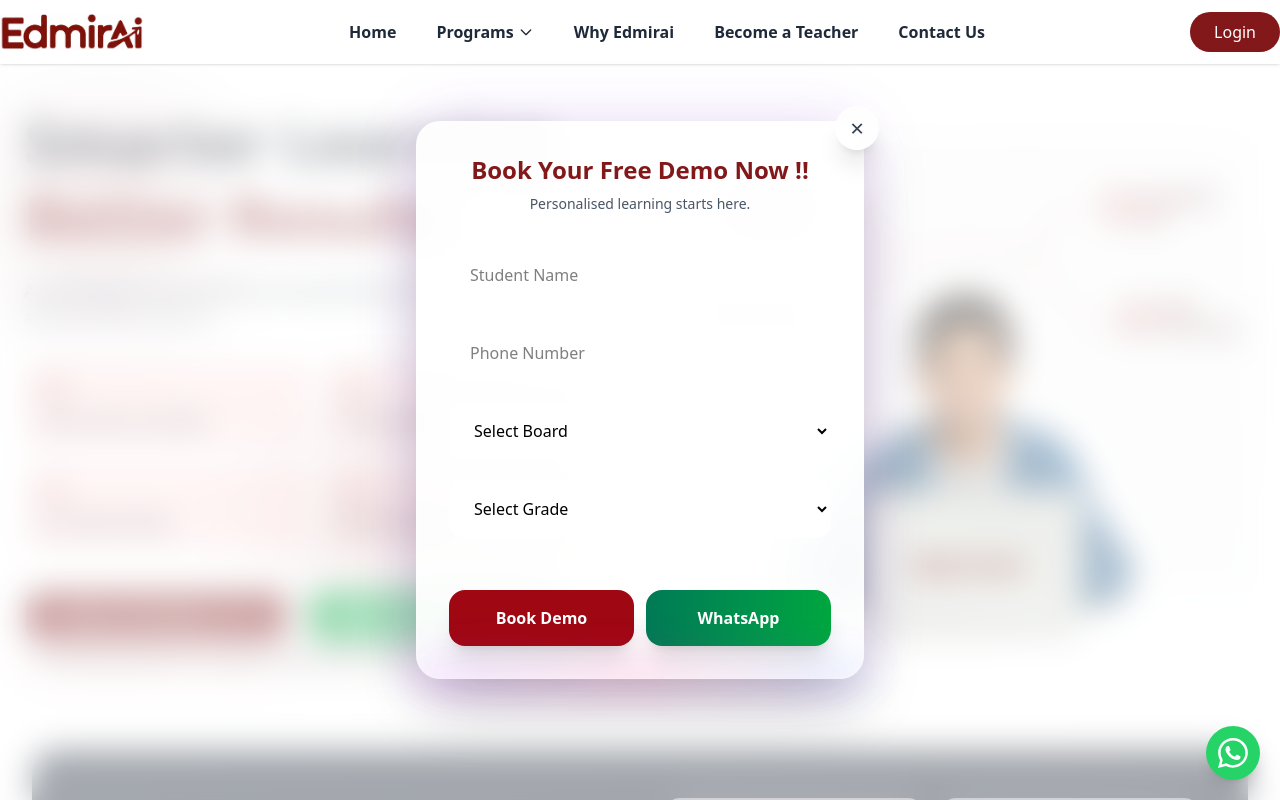
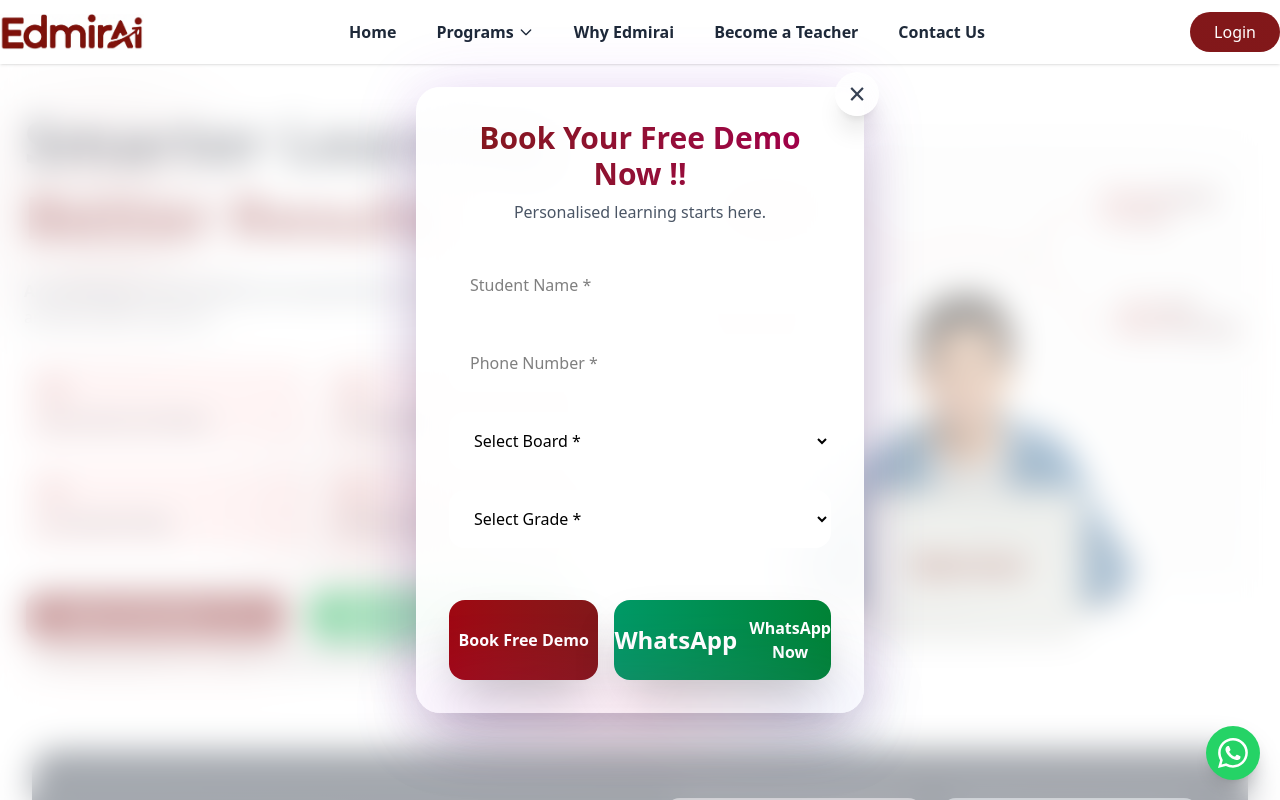
Before and after one commit to Chetan2520/EdmireAi, a React (Vite) app: page / in a window 1280 px wide. Shown: the top 800 px of the page. Built offline with nearby package versions, Linux system fonts and the light colour scheme.

Commit message:
all final changes

```diff
--- a/src/Footer.jsx
+++ b/src/Footer.jsx
@@ -64,7 +64,7 @@ const Footer = () => {
                     <Facebook className="h-4 w-4 lg:h-5 lg:w-5 text-gray-400 group-hover:text-red-400 transition-colors" />
                   </a> */}
                   <a
-                    href="https://www.instagram.com/learnwith_edmirai?igsh=MTNwb3IybzMzZ3pkbA=="
+                    href="https://www.instagram.com/learnwithedmirai?utm_source=qr&igsh=MTNwb3IybzMzZ3pkbA=="
                     className="group p-2 lg:p-3 bg-white/5 rounded-xl hover:bg-red-500/20 border border-white/10 hover:border-red-500/50 transition-all duration-300"
                   >
                     <Instagram className="h-4 w-4 lg:h-5 lg:w-5 text-gray-400 group-hover:text-red-400 transition-colors" />
--- a/src/Form.jsx
+++ b/src/Form.jsx
@@ -23,7 +23,7 @@ const Form = ({ onClose }) => {
     setStatus('');
 
     try {
-      const response = await fetch('https://edmirai-backend.vercel.app/api/contact', {  // Backend URL
+      const response = await fetch('https://edmirai-backend.vercel.app/api/contact', {
         method: 'POST',
         headers: {
           'Content-Type': 'application/json',
@@ -36,20 +36,21 @@ const Form = ({ onClose }) => {
       if (response.ok) {
         setStatus(data.message || 'Message sent! We’ll get back soon.');
         setFormData({ name: '', phone: '', board: '', grade: '' });
-        onClose();  // Close modal on success
+        setTimeout(() => onClose(), 1500); // Close after showing success
       } else {
         setStatus(data.message || 'Failed to send. Please try again.');
       }
     } catch (error) {
       console.error('Error:', error);
-      setStatus('Failed to send. Please try again.');
+      setStatus('Network error. Please check your connection.');
     } finally {
       setLoading(false);
     }
   };
 
   const handleWhatsApp = () => {
-    const msg = `Hi! Free Demo Booking:\nName: ${formData.name}\nPhone: ${formData.phone}\nBoard: ${formData.board}\nGrade: ${formData.grade}`;
+    const msg = `Hi! Free Demo Booking:\n\nName: ${formData.name}\nPhone: ${formData.phone}\nBoard: ${formData.board || 'Not selected'}\nGrade: ${formData.grade || 'Not selected'}`;
+
     window.open(`https://wa.me/919876543210?text=${encodeURIComponent(msg)}`, '_blank');
     onClose();
   };
@@ -66,7 +67,7 @@ const Form = ({ onClose }) => {
       {/* Premium Glass Card */}
       <div className="fixed inset-0 z-50 flex items-center justify-center p-4">
         <div
-          className="relative w-full max-w-md bg-white/90 backdrop-blur-xl rounded-3xl shadow-2xl p-4 lg:p-8 border border-white/30"
+          className="relative w-full max-w-md bg-white/90 backdrop-blur-xl rounded-3xl shadow-2xl p-6 lg:p-8 border border-white/30"
           style={{
             boxShadow: '0 32px 64px -12px rgba(0,0,0,0.25), 0 0 64px rgba(147,51,234,0.15)',
             animation: 'floatIn 0.7s cubic-bezier(0.34,1.56,0.64,1) forwards'
@@ -74,16 +75,16 @@ const Form = ({ onClose }) => {
         >
           <button
             onClick={onClose}
-            className="absolute -top-4 -right-4 w-9 lg:w-11 lg:h-11 h-9 bg-white/90 backdrop-blur-md rounded-full shadow-xl flex items-center justify-center hover:scale-110 transition-all duration-300 border border-white/40"
+            className="absolute -top-4 -right-4 w-11 h-11 bg-white/90 backdrop-blur-md rounded-full shadow-xl flex items-center justify-center hover:scale-110 transition-all duration-300 border border-white/40"
           >
-            <span className="text-gray-700 text-2xl font-light">×</span>
+            <span className="text-gray-700 text-3xl font-light leading-none">×</span>
           </button>
 
-          <div className="text-center mb-5 lg:mb-8">
-            <h2 className="text-xl lg:text-2xl font-bold bg-red-900 bg-clip-text text-transparent">
-             Book Your Free Demo Now !!
+          <div className="text-center mb-8">
+            <h2 className="text-2xl lg:text-3xl font-bold bg-gradient-to-r from-red-900 to-pink-800 bg-clip-text text-transparent">
+              Book Your Free Demo Now !!
             </h2>
-            <p className="text-gray-600 text-sm lg:text-sm mt-0 lg:mt-2 font-medium">
+            <p className="text-gray-600 text-sm lg:text-base mt-2 font-medium">
               Personalised learning starts here.
             </p>
           </div>
@@ -92,103 +93,109 @@ const Form = ({ onClose }) => {
             <input
               type="text"
               name="name"
-              placeholder="Student Name"
+              placeholder="Student Name *"
               required
               value={formData.name}
               onChange={handleChange}
-              className="w-full px-5 py-2 lg:py-4 bg-white/70 backdrop-blur-sm border border-white/40 rounded-2xl focus:border-purple-500 focus:ring-4 focus:ring-purple-200 outline-none transition-all duration-300"
+              className="w-full px-5 py-4 bg-white/70 backdrop-blur-sm border border-white/40 rounded-2xl focus:border-purple-500 focus:ring-4 focus:ring-purple-200 outline-none transition-all duration-300"
             />
+
             <input
               type="tel"
               name="phone"
-              placeholder="Phone Number"
+              placeholder="Phone Number *"
               required
               value={formData.phone}
               onChange={handleChange}
-              className="w-full px-5 py-2 lg:py-4 bg-white/70 backdrop-blur-sm border border-white/40 rounded-2xl focus:border-blue-500 focus:ring-4 focus:ring-blue-200 outline-none transition-all duration-300"
+              className="w-full px-5 py-4 bg-white/70 backdrop-blur-sm border border-white/40 rounded-2xl focus:border-blue-500 focus:ring-4 focus:ring-blue-200 outline-none transition-all duration-300"
             />
+
             <select
               name="board"
               required
               value={formData.board}
               onChange={handleChange}
-              className="w-full px-5 py-2 lg:py-4 bg-white/70 backdrop-blur-sm border border-white/40 rounded-2xl focus:border-emerald-500 focus:ring-4 focus:ring-emerald-200 outline-none transition-all duration-300"
+              className="w-full px-5 py-4 bg-white/70 backdrop-blur-sm border border-white/40 rounded-2xl focus:border-emerald-500 focus:ring-4 focus:ring-emerald-200 outline-none transition-all duration-300"
             >
-              <option value="">Select Board</option>
+              <option value="">Select Board *</option>
               <option value="CBSE">CBSE</option>
               <option value="ICSE">ICSE</option>
               <option value="State Board">State Board</option>
               <option value="IB">IB</option>
               <option value="IGCSE">IGCSE</option>
             </select>
+
+            {/* FIXED GRADE SELECT – Ab sahi value jayegi WhatsApp pe */}
             <select
               name="grade"
               required
               value={formData.grade}
               onChange={handleChange}
-              className="w-full px-5 py-2 lg:py-4 bg-white/70 backdrop-blur-sm border border-white/40 rounded-2xl focus:border-pink-500 focus:ring-4 focus:ring-pink-200 outline-none transition-all duration-300"
+              className="w-full px-5 py-4 bg-white/70 backdrop-blur-sm border border-white/40 rounded-2xl focus:border-pink-500 focus:ring-4 focus:ring-pink-200 outline-none transition-all duration-300"
             >
-              <option value="">Select Grade</option>
-              {[...Array(9)].map((_, i) => (
-                <option key={i + 1} value={`Class ${i + 1}`}>
-                  Class {i + 4}
+              <option value="">Select Grade *</option>
+              {[4, 5, 6, 7, 8, 9, 10, 11, 12].map(num => (
+                <option key={num} value={`Class ${num}`}>
+                  Class {num}
                 </option>
               ))}
             </select>
 
             {/* Status Message */}
             {status && (
-              <div className={`p-3 rounded-2xl text-center font-medium flex items-center justify-center space-x-2 ${
+              <div className={`p-4 rounded-2xl text-center font-semibold flex items-center justify-center gap-3 ${
                 status.includes('sent') || status.includes('soon')
-                  ? 'bg-green-100/80 text-green-800 border border-green-300/50'
-                  : 'bg-red-100/80 text-red-800 border border-red-300/50'
+                  ? 'bg-green-100/90 text-green-800 border border-green-300'
+                  : 'bg-red-100/90 text-red-800 border border-red-300'
               }`}>
-                <span className={`w-5 h-5 ${
-                  status.includes('sent') || status.includes('soon') ? 'text-green-600' : 'text-red-600'
-                }`}>
+                <span className="text-2xl">
                   {status.includes('sent') || status.includes('soon') ? '✓' : '✕'}
                 </span>
                 <span>{status}</span>
               </div>
             )}
 
-            <div className="flex gap-3 mt-0 lg:mt-8">
+            <div className="flex gap-4 mt-8">
               <button
                 type="submit"
                 disabled={loading}
-                className="flex-1 bg-red-800 text-white font-bold py-4 rounded-2xl shadow-xl hover:shadow-2xl transform hover:-translate-y-1 transition-all duration-300 flex items-center justify-center gap-2 disabled:opacity-50 disabled:cursor-not-allowed"
+                className="flex-1 bg-gradient-to-r from-red-800 to-red-900 text-white font-bold py-4 rounded-2xl shadow-2xl hover:shadow-red-500/30 transform hover:-translate-y-1 transition-all duration-300 disabled:opacity-60 disabled:cursor-not-allowed flex items-center justify-center gap-3"
               >
                 {loading ? (
                   <>
-                    <span className="animate-spin">⟳</span>
+                    <span className="animate-spin text-xl">⟳</span>
                     Sending...
                   </>
                 ) : (
-                  <>
-                    <span>Book Demo</span>
-                  </>
+                  'Book Free Demo'
                 )}
               </button>
-              <a
-                href="https://wa.me/919876543210"
-                target="_blank"
-                rel="noopener noreferrer"
+
+              <button
+                type="button"
                 onClick={handleWhatsApp}
-                className="flex-1 bg-gradient-to-r from-emerald-700 to-green-600 text-white font-bold py-4 rounded-2xl shadow-xl hover:shadow-2xl transform hover:-translate-y-1 transition-all duration-300 flex items-center justify-center gap-2"
+                className="flex-1 bg-gradient-to-r from-emerald-600 to-green-700 text-white font-bold py-4 rounded-2xl shadow-2xl hover:shadow-green-500/40 transform hover:-translate-y-1 transition-all duration-300 flex items-center justify-center gap-3"
               >
-                WhatsApp
-              </a>
+                <span className="text-2xl">WhatsApp</span>
+                WhatsApp Now
+              </button>
             </div>
           </form>
 
-          <div className="absolute bottom-0 left-0 right-0 h-2 bg-gradient-to-r from-purple-600 via-pink-600 to-blue-600 rounded-b-3xl blur-xl opacity-70"></div>
+          <div className="absolute bottom-0 left-0 right-0 h-3 bg-gradient-to-r from-purple-600 via-pink-600 to-blue-600 rounded-b-3xl blur-2xl opacity-60"></div>
         </div>
       </div>
 
       <style jsx>{`
         @keyframes floatIn {
-          from { opacity: 0; transform: translateY(60px) scale(0.9); }
-          to { opacity: 1; transform: translateY(0) scale(1); }
+          from {
+            opacity: 0;
+            transform: translateY(60px) scale(0.95);
+          }
+          to {
+            opacity: 1;
+            transform: translateY(0) scale(1);
+          }
         }
       `}</style>
     </>
--- a/src/Navbar.jsx
+++ b/src/Navbar.jsx
@@ -206,8 +206,7 @@ export default function Navbar() {
           {/* Header */}
           <div className="flex items-center justify-between p-6 border-b border-gray-100">
             <div className="text-2xl font-bold">
-              <span className="text-red-900" style={{ fontFamily: 'cursive' }}>Edmir</span>
-              <span className="text-gray-800">Ai</span>
+              <img src='/logo.png' className='w-24 h-full' alt="Logo"></img>
             </div>
             <button
               onClick={() => setIsOpen(false)}
```
Also changed, not shown: 1 other file (tests, documents, lock files or other folders).
